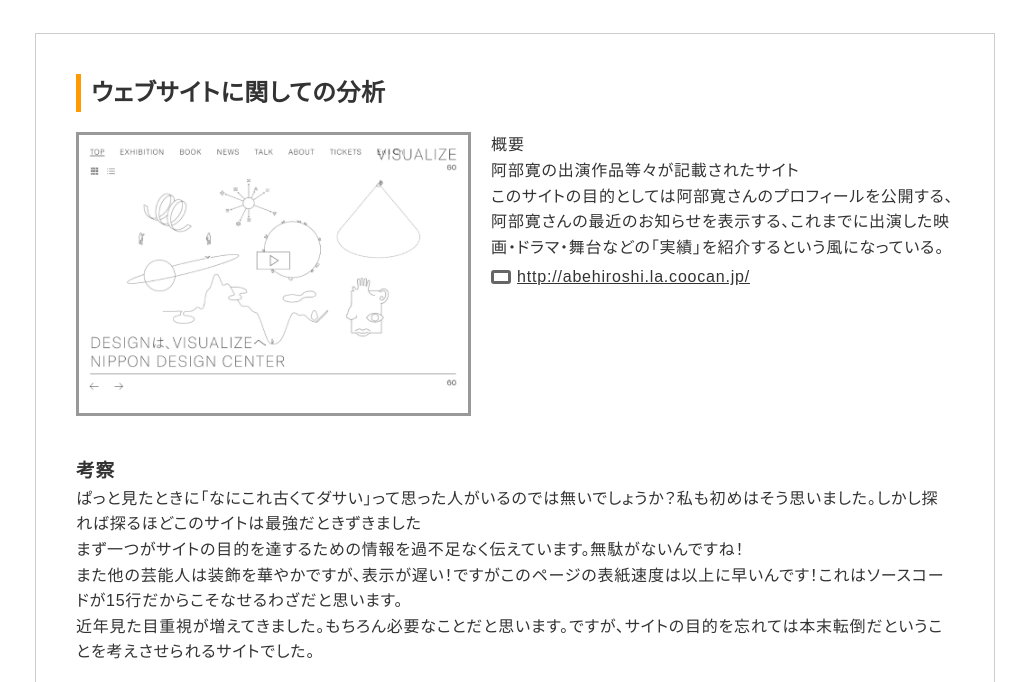
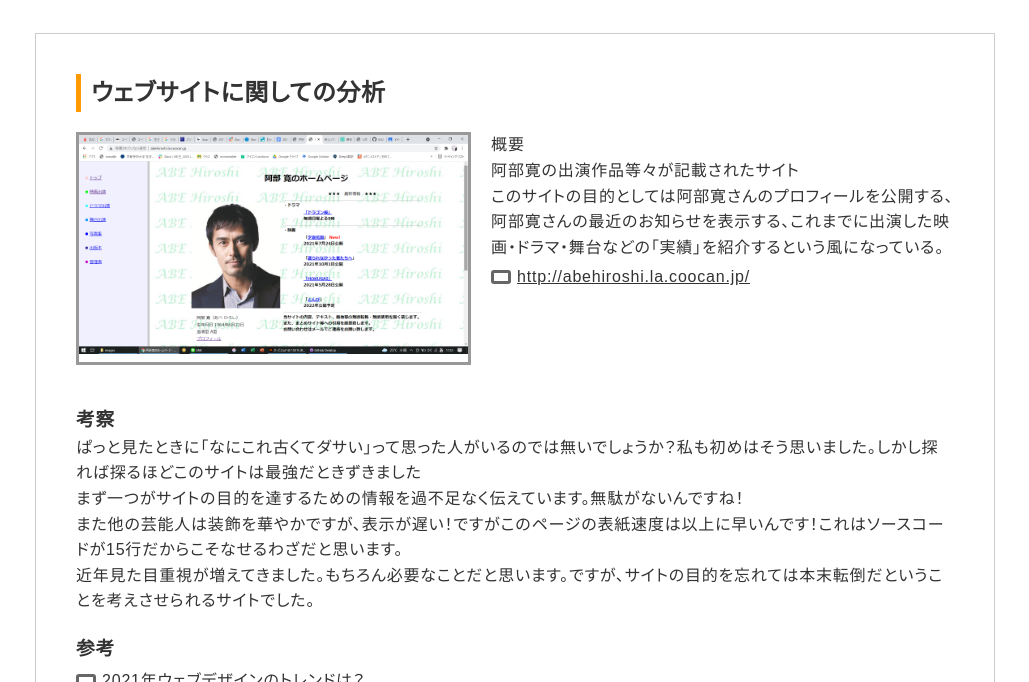
Before and after one commit to KUAD-XtechDesign/portfolio-wowomasa0814, a plain HTML site: page reports/report01.html in a window 1280 px wide. Shown: the part 87-769 px from the top of the page, without its empty margins (125-1154 px from the left). Drawn offline with Linux system fonts and the light colour scheme.

Commit message:
Update report01.html

```diff
--- a/reports/report01.html
+++ b/reports/report01.html
@@ -32,7 +32,7 @@
 
         <div class="outline">
           <div class="pic">
-            <img src="./images/thumb01.png" alt="">
+            <img src="./images/thumb03.png" alt="">
           </div>
           <div class="txt">
             <p>概要</p>
```
